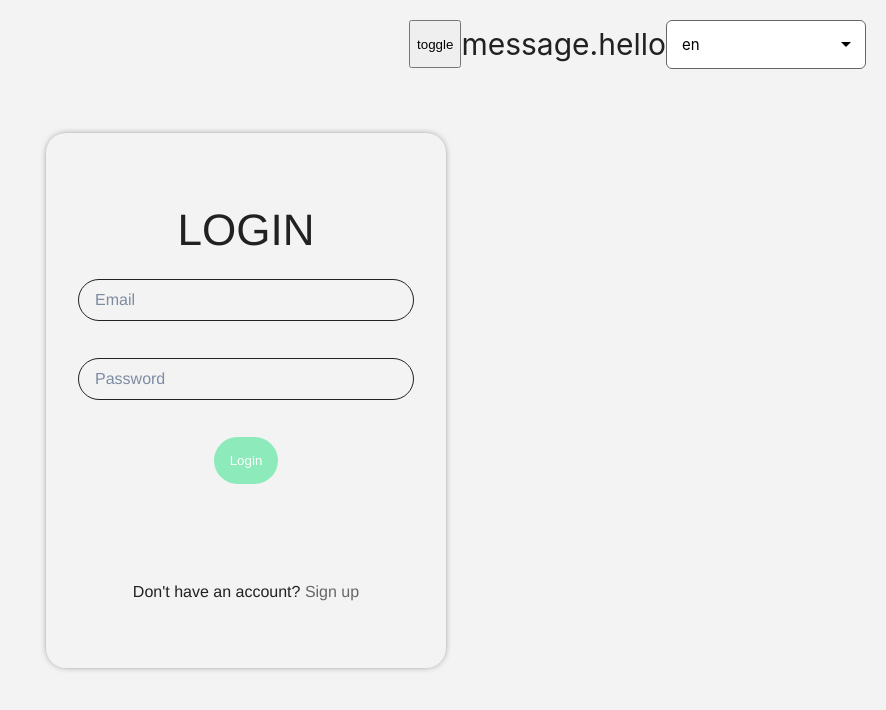
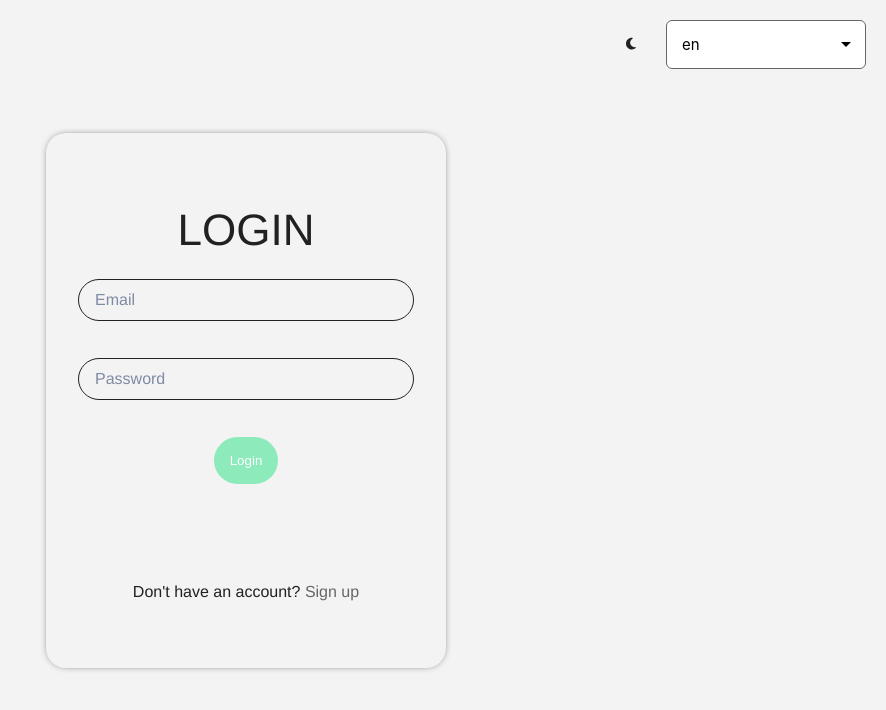
Before and after one commit to romanortynskyi/bookmark-app-fe, a Vue app: page /login in a window 1280 px wide. Shown: the top 710 px of the page, without its empty margins (394-1280 px from the left). Built offline with nearby package versions, Linux system fonts and the light colour scheme; what @kyvg/vue3-notification would draw is missing.

Commit message:
progress

```diff
--- a/src/App.vue
+++ b/src/App.vue
@@ -1,11 +1,13 @@
 <script>
 import { RouterView } from 'vue-router'
 import Select from './components/Select.vue'
+import IconButton from './components/IconButton.vue'
 export default {
   components: {
     RouterView,
     Select,
-  },
+    IconButton
+},
   data() {
     return {
       languages: [
@@ -68,8 +70,14 @@ export default {
 
 <template>
   <header>
-    <button @click="toggleTheme">toggle</button>
-    <h1>{{ $t('message.hello') }}</h1>
+    <div class="theme-toggle-container">
+      <IconButton
+        @click="toggleTheme"
+        :icon="userTheme === 'light-theme' ? 'fa-moon' : 'fa-sun'"
+      />
+    </div>
+
+    <!-- <h1>{{ $t('message.hello') }}</h1> -->
 
     <Select
       :options="languages"
@@ -86,10 +94,17 @@ export default {
 h1 {
   color: var(--text-color);
 }
+
 header {
   display: flex;
+  align-items: center;
   position: absolute;
   padding: 20px;
   right: 0;
 }
+
+.theme-toggle-container {
+  margin-right: 20px;
+}
+
 </style>
--- a/src/assets/base.css
+++ b/src/assets/base.css
@@ -25,11 +25,13 @@
 :root {
   --text-color: #222120;
   --background-color: #f3f3f3;
+  --icon-button-hover-color: #ccc;
 }
 
 :root.dark-theme {
   --text-color: #f3f3f3;
   --background-color: #222120;
+  --icon-button-hover-color: rgb(87, 87, 87);
 }
 
 /* @media (prefers-color-scheme: dark) {
--- a/src/components/IconButton.vue
+++ b/src/components/IconButton.vue
@@ -13,7 +13,7 @@ export default {
 
 <template>
   <button @click="click" ref="button">
-    <FontAwesomeIcon :icon="`fa-solid ${icon}`" />
+    <FontAwesomeIcon :icon="`fa-solid ${icon}`" class="icon" />
   </button>
 </template>
 
@@ -30,6 +30,10 @@ button {
 }
 
 button:hover {
-  background-color: #ccc;
+  background-color: var(--icon-button-hover-color);
+}
+
+.icon {
+  color: var(--text-color);
 }
 </style>
--- a/src/main.js
+++ b/src/main.js
@@ -5,9 +5,13 @@ import vClickOutsideUmd from 'click-outside-vue3'
 import Notifications from '@kyvg/vue3-notification'
 import { createI18n } from 'vue-i18n'
 
-import { faMagnifyingGlass } from '@fortawesome/free-solid-svg-icons'
-import { faEllipsisVertical } from '@fortawesome/free-solid-svg-icons'
-import { faXmark } from '@fortawesome/free-solid-svg-icons'
+import {
+  faMagnifyingGlass,
+  faEllipsisVertical,
+  faXmark,
+  faSun,
+  faMoon,
+} from '@fortawesome/free-solid-svg-icons'
 
 import App from './App.vue'
 import router from './router'
@@ -85,6 +89,8 @@ app.use(i18n)
 library.add(faMagnifyingGlass)
 library.add(faEllipsisVertical)
 library.add(faXmark)
+library.add(faSun)
+library.add(faMoon)
 
 app.component('FontAwesomeIcon', FontAwesomeIcon)
 
```
